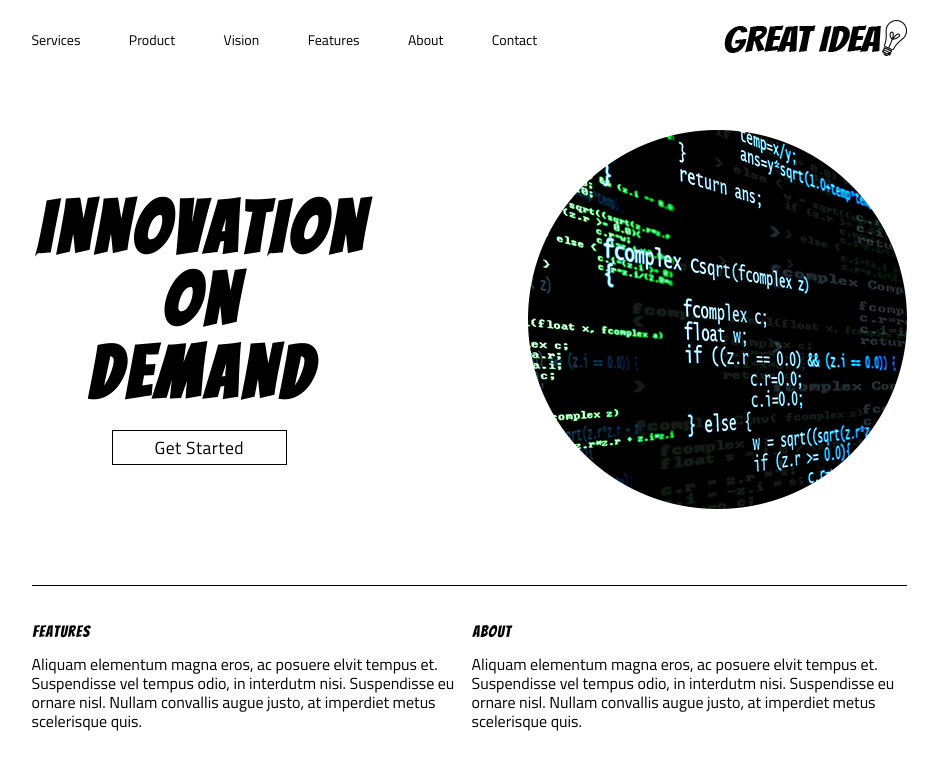
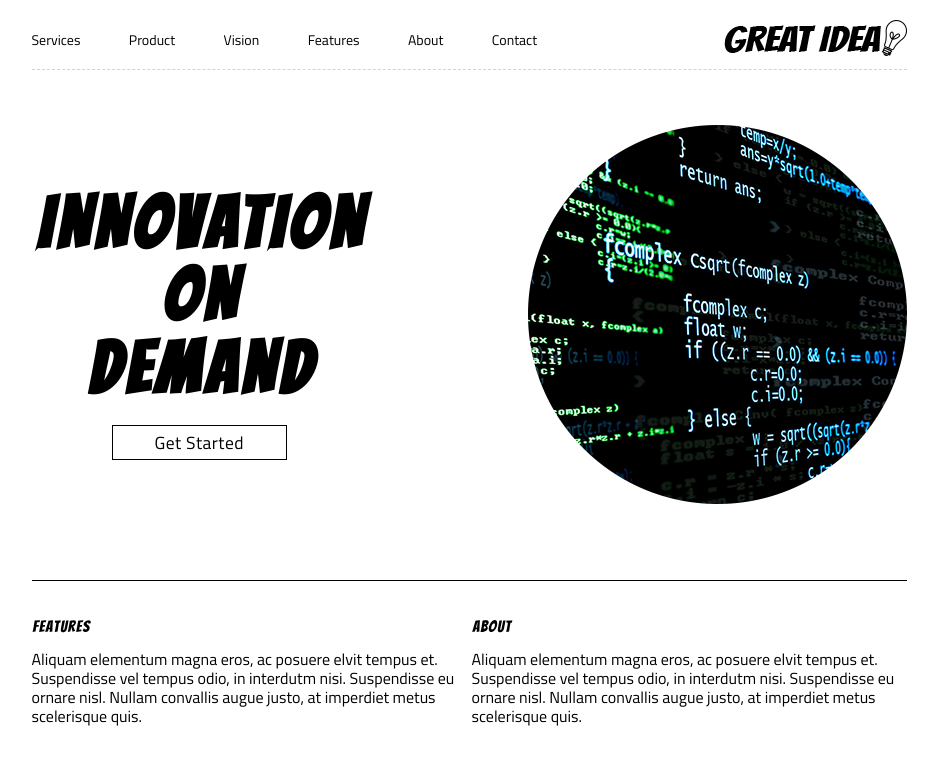
Before and after one commit to joepounddev/User-Interface, a plain HTML site: page index.html in a window 1280 px wide. Shown: the top 758 px of the page, without its empty margins (171-1109 px from the left). Drawn offline with Linux system fonts and the light colour scheme; files whose address does not match are found by name.

Commit message:
Fixed page navigation to the top of the page

```diff
--- a/css/index.css
+++ b/css/index.css
@@ -29,6 +29,7 @@ img {
 }
 
 .page-container {
+    position: relative;
     width: 90%;
     max-width: 875px;
     margin: 0px auto;
@@ -37,9 +38,15 @@ img {
 /* Top nav styles */
 
 .top-nav {
-    /* position: relative; */
-    width: 100%;
-    margin: 20px auto
+    position: fixed;
+    top: 0;
+    z-index: 1;
+    width: 90%;
+    max-width: 875px;
+    height: 70px;
+    background-color: white;
+    padding-top: 20px;
+    border-bottom: 1.5px dashed lightgrey;
 }
 
 .top-nav > * {
@@ -97,7 +104,7 @@ img {
 
 .home__intro {
     position: relative;
-    margin: 60px 0 75px;
+    margin: 125px 0 75px;
 }
 
 .home__intro > * {
```
